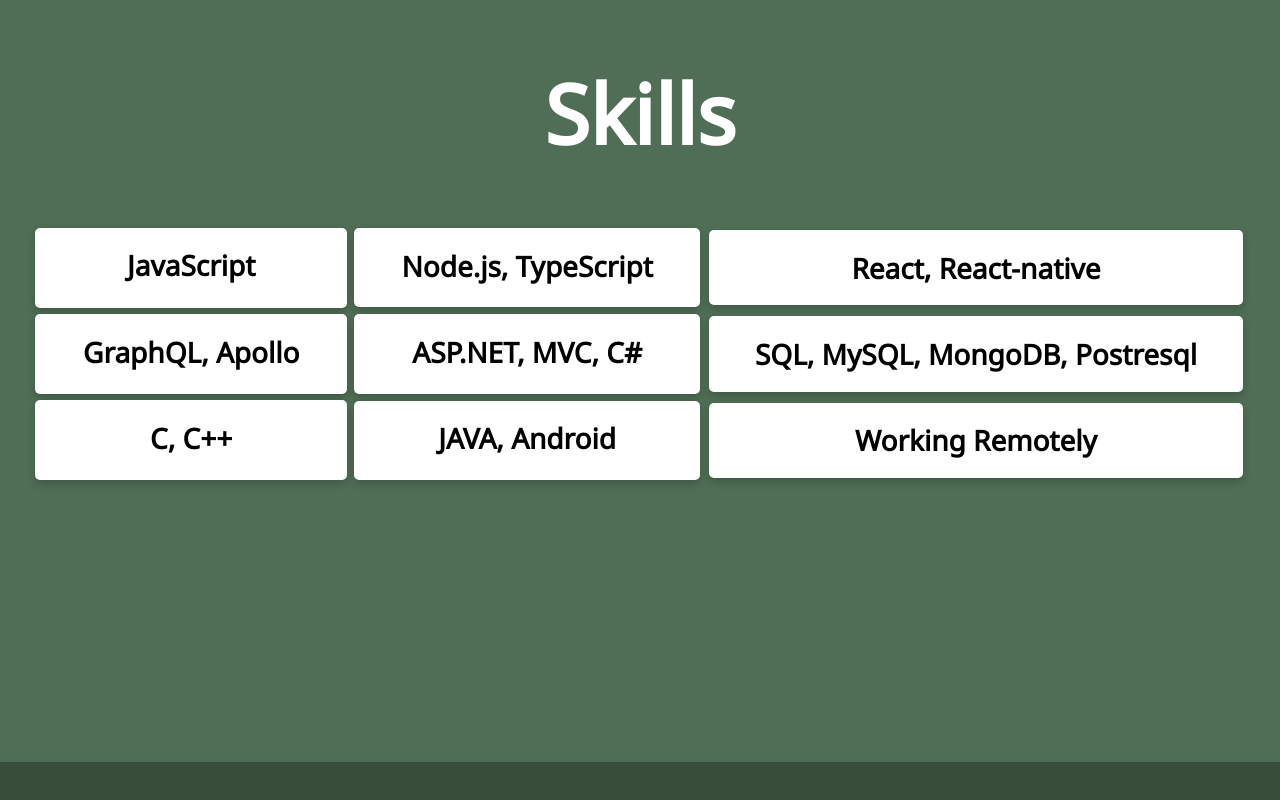
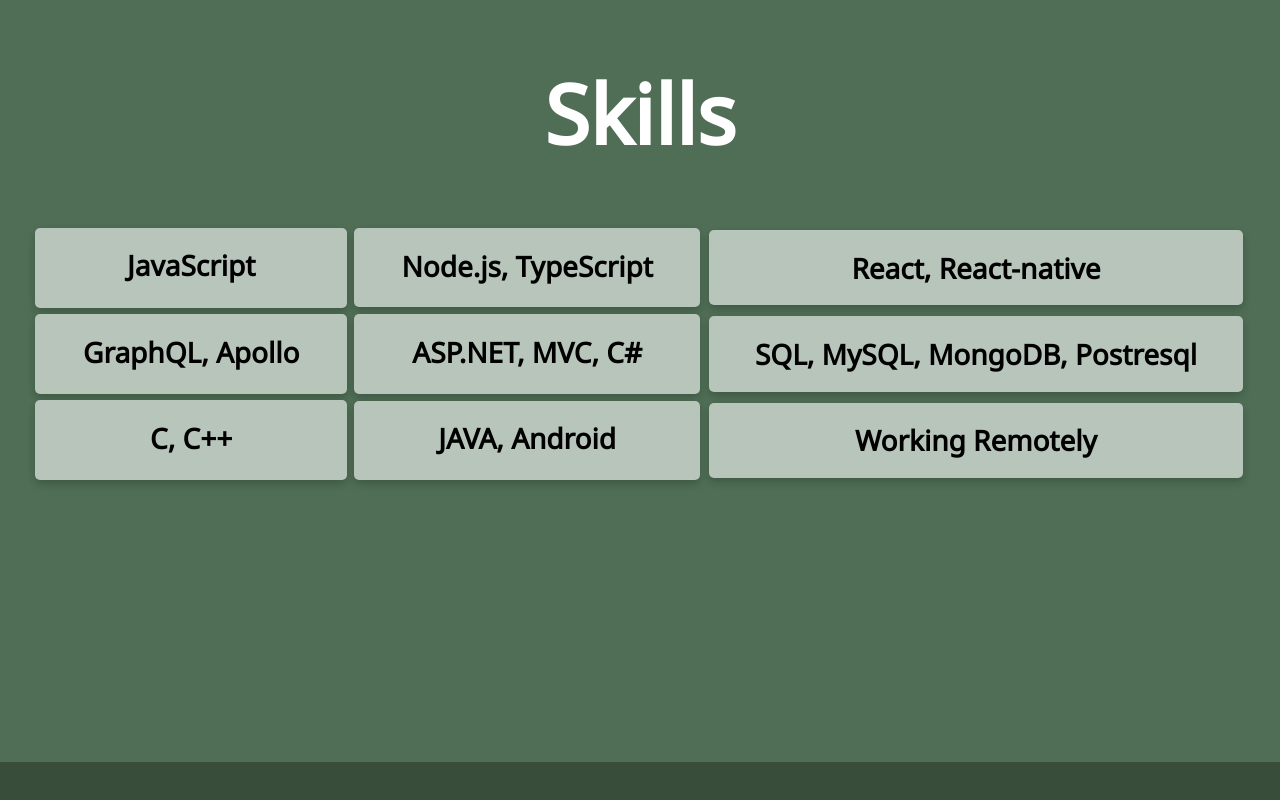
Before and after one commit to ipinlnd/ipinlnd, a React (Create React App) app: page / in a window 1280 px wide. Shown: the part 5725-6525 px from the top of the page. Built offline with nearby package versions, Linux system fonts and the light colour scheme.

Commit message:
Fixed the color of skill cards

```diff
--- a/src/Components/Resume/Container.ts
+++ b/src/Components/Resume/Container.ts
@@ -29,7 +29,7 @@ const Grid = styled.div`
 const GridCard = styled.div`
   box-shadow: 0 4px 8px 0 rgba(0, 0, 0, 0.2);
   transition: 0.3s;
-  background-color: white;
+  background-color: #B8C5BB;
   color: black;
   margin: 1%;
   font-size: 14px;
```
